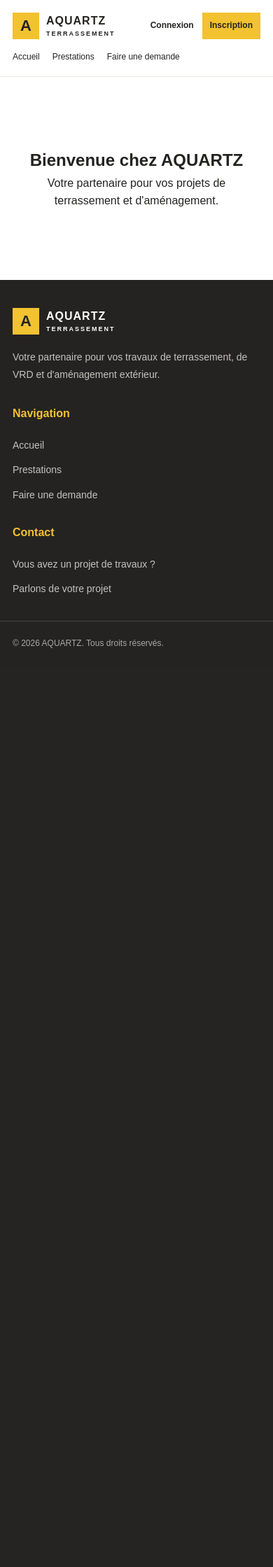
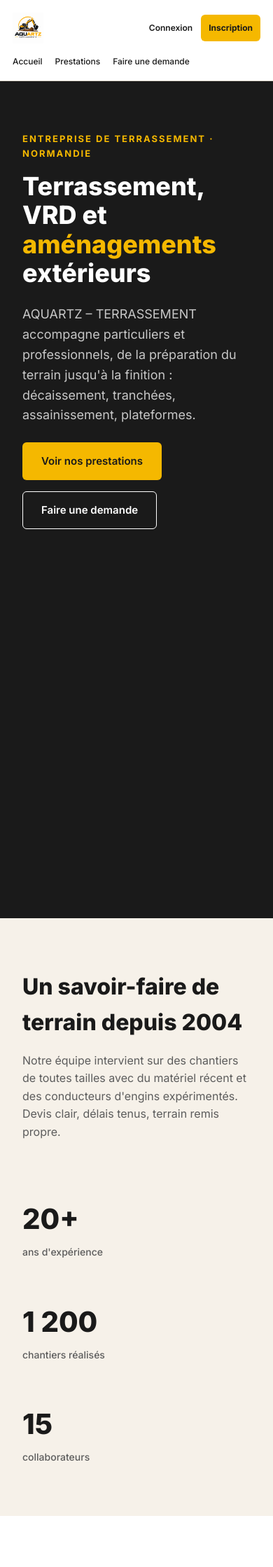
Before and after one commit to kidondrvgs/prj-aquartz, a Symfony app: template skeleton/templates/Accueil/accueil.html.twig in a window 390 px wide. Shown: the top 2239 px of the page at 70% size. Before the commit the page ends 926 px from the top, so only its background shows below. Run offline with Twig, Linux system fonts and the light colour scheme; the template is opened without the code that fills it, so the values that code supplies are empty; some libraries are stand-ins or nearby versions.

Commit message:
feat: termine la page d'accueil

```diff
--- a/skeleton/public/css/accueil.css
+++ b/skeleton/public/css/accueil.css
@@ -0,0 +1,271 @@
+/* ========================================
+   BOUTONS (utilisés uniquement sur l'accueil pour l'instant)
+======================================== */
+
+.btn {
+    display: inline-flex;
+    align-items: center;
+    justify-content: center;
+    padding: 14px 26px;
+    border-radius: 6px;
+    font-weight: 600;
+    font-size: 15px;
+    border: 1.5px solid transparent;
+    text-decoration: none;
+    cursor: pointer;
+    transition: opacity 0.15s ease;
+}
+
+.btn:hover {
+    opacity: 0.85;
+}
+
+.btn-yellow { background: var(--yellow); color: var(--black); }
+.btn-black  { background: var(--black); color: var(--white); }
+.btn-white  { background: transparent; border-color: var(--white); color: var(--white); }
+
+.link-arrow {
+    font-weight: 600;
+    font-size: 15px;
+    text-decoration: none;
+    color: var(--black);
+}
+
+.link-arrow:hover {
+    color: var(--brown);
+}
+
+
+/* ========================================
+   HERO
+======================================== */
+
+.hero {
+    display: flex;
+    align-items: center;
+    gap: 64px;
+    padding: 72px 80px;
+    background: var(--black);
+    color: var(--white);
+    flex-wrap: wrap;
+}
+
+.hero-content {
+    flex: 1 1 480px;
+    max-width: 640px;
+}
+
+.hero-eyebrow {
+    color: var(--yellow);
+    font-weight: 700;
+    font-size: 13px;
+    letter-spacing: 2px;
+    text-transform: uppercase;
+    margin-bottom: 16px;
+}
+
+.hero-title {
+    font-size: 48px;
+    font-weight: 800;
+    line-height: 1.15;
+    margin-bottom: 24px;
+}
+
+.hero-title span {
+    color: var(--yellow);
+}
+
+.hero-text {
+    color: var(--grey);
+    font-size: 18px;
+    max-width: 560px;
+    margin-bottom: 24px;
+}
+
+.hero-buttons {
+    display: flex;
+    gap: 16px;
+    flex-wrap: wrap;
+}
+
+.hero-image {
+    flex: 1 1 000px;
+    max-width: 576px;
+    margin-left: 450px;
+}
+
+.hero-image img {
+    border-radius: 12px;
+    width: 100%;
+    height: 420px;
+    object-fit: cover;
+}
+
+
+/* ========================================
+   PRESENTATION / CHIFFRES CLES
+======================================== */
+
+.about {
+    display: flex;
+    justify-content: space-between;
+    gap: 80px;
+    padding: 72px 80px;
+    background: var(--beige);
+    flex-wrap: wrap;
+}
+
+.about-text {
+    max-width: 560px;
+
+}
+
+.about-text h2 {
+    font-size: 32px;
+    font-weight: 800;
+    margin-bottom: 16px;
+}
+
+.about-text p {
+    color: var(--text-muted);
+    font-size: 16px;
+}
+
+.about-stats {
+    display: flex;
+    gap: 56px;
+    align-items: center;
+    flex-wrap: wrap;
+    margin-right: 90px;
+}
+
+.stat {
+    display: flex;
+    flex-direction: column;
+    gap: 4px;
+}
+
+.stat-number {
+    font-size: 40px;
+    font-weight: 800;
+}
+
+.stat-label {
+    font-size: 14px;
+    font-weight: 500;
+    color: var(--text-muted);
+}
+
+
+/* ========================================
+   PRESTATIONS (cartes)
+======================================== */
+
+.prestations {
+    padding: 72px 80px;
+}
+
+.prestations-header {
+    display: flex;
+    justify-content: space-between;
+    align-items: center;
+    margin-bottom: 32px;
+    flex-wrap: wrap;
+    gap: 16px;
+}
+
+.prestations-header h2 {
+    font-size: 32px;
+    font-weight: 800;
+}
+
+.prestations-grid {
+    display: grid;
+    grid-template-columns: repeat(auto-fit, minmax(260px, 1fr));
+    gap: 24px;
+}
+
+.card {
+    border: 1px solid var(--border);
+    border-radius: 12px;
+    overflow: hidden;
+    background: var(--white);
+}
+
+.card-image {
+    height: 150px;
+    background: #dbc9ab;
+    display: flex;
+    align-items: center;
+    justify-content: center;
+}
+
+.card-image img {
+    width: 100%;
+    height: 100%;
+    object-fit: cover;
+}
+
+.card-image span {
+    font-size: 13px;
+    font-weight: 500;
+    color: var(--brown);
+}
+
+.card-body {
+    padding: 20px;
+    display: flex;
+    flex-direction: column;
+    gap: 10px;
+}
+
+.card-body h3 {
+    font-size: 20px;
+    font-weight: 700;
+}
+
+.card-body p {
+    font-size: 14px;
+    color: var(--text-muted);
+    line-height: 1.45;
+}
+
+
+/* ========================================
+   BANDEAU CTA
+======================================== */
+
+.cta {
+    display: flex;
+    align-items: center;
+    justify-content: space-between;
+    gap: 24px;
+    padding: 56px 80px;
+    background: var(--yellow);
+    flex-wrap: wrap;
+}
+
+.cta p {
+    font-size: 28px;
+    font-weight: 800;
+    max-width: 760px;
+}
+
+
+/* ========================================
+   RESPONSIVE
+======================================== */
+
+@media (max-width: 960px) {
+    .hero,
+    .about,
+    .prestations,
+    .cta {
+        padding-left: 32px;
+        padding-right: 32px;
+    }
+
+    .hero-title {
+        font-size: 36px;
+    }
+}
--- a/skeleton/public/css/base.css
+++ b/skeleton/public/css/base.css
@@ -3,14 +3,16 @@
 ======================================== */
 
 :root {
-    --yellow: #f2c230;
-    --yellow-hover: #dfae14;
-    --black: #242321;
-    --black-light: #343330;
+    --yellow: #f5b800;
+    --yellow-hover: #d9a400;
+    --black: #1a1a1a;
+    --black-light: #2a2a2a;
     --white: #ffffff;
-    --beige: #f5f2eb;
-    --grey: #c5c3be;
-    --border: #e8e6e1;
+    --beige: #f6f1e9;
+    --grey: #c7c7c7;
+    --border: #e0d9cc;
+    --brown: #6b4423;
+    --text-muted: #5c5c5c;
 }
 
 * {
@@ -25,7 +27,7 @@
 }
 
 body {
-    font-family: Arial, Helvetica, sans-serif;
+    font-family: 'Inter', Arial, Helvetica, sans-serif;
     color: var(--black);
     background: var(--white);
     line-height: 1.6;
@@ -71,42 +73,28 @@
 .brand {
     display: inline-flex;
     align-items: center;
-    gap: 10px;
     text-decoration: none;
-    color: var(--black);
     flex-shrink: 0;
 }
 
-.brand-icon {
-    width: 44px;
-    height: 44px;
-    display: flex;
-    align-items: center;
-    justify-content: center;
-    background: var(--yellow);
-    color: var(--black);
-    font-size: 25px;
-    font-weight: 800;
-    line-height: 1;
+.brand-logo {
+    height: 112px;
+    width: auto;
 }
 
-.brand-text {
-    display: flex;
-    flex-direction: column;
-    line-height: 1.2;
+/* Sur le footer, le fond est noir : on remet le logo sur une carte
+   blanche pour qu'il reste lisible (le PNG a un fond clair). */
+.footer-logo {
+    display: inline-flex;
+    background: var(--white);
+    border-radius: 10px;
+    padding: 8px 14px;
+    width: fit-content;
 }
 
-.brand-text strong {
-    font-size: 19px;
-    font-weight: 800;
-    letter-spacing: 1px;
-}
-
-.brand-text small {
-    font-size: 10px;
-    font-weight: 600;
-    letter-spacing: 2px;
-    margin-top: 4px;
+.footer-logo img {
+    height: 90px;
+    width: auto;
 }
 
 
@@ -149,7 +137,7 @@
 }
 
 .nav-links a:hover {
-    color: #a77e00;
+    color: var(--brown);
 }
 
 /* Connexion et inscription */
@@ -171,7 +159,7 @@
 }
 
 .nav-login:hover {
-    color: #a77e00;
+    color: var(--brown);
 }
 
 .nav-register {
@@ -182,6 +170,7 @@
     color: var(--black);
     text-decoration: none;
     padding: 11px 18px;
+    border-radius: 6px;
     font-size: 14px;
     font-weight: 700;
     white-space: nowrap;
@@ -226,15 +215,13 @@
 
 .footer-brand {
     min-width: 0;
-}
-
-.footer-logo {
-    color: var(--white);
+    display: flex;
+    flex-direction: column;
+    gap: 14px;
 }
 
 .footer-brand p {
     max-width: 350px;
-    margin-top: 20px;
     color: var(--grey);
     font-size: 14px;
     line-height: 1.8;
@@ -255,6 +242,7 @@
     color: var(--yellow);
     font-size: 16px;
     font-weight: 700;
+    letter-spacing: .5px;
     margin-bottom: 8px;
 }
 
@@ -279,7 +267,7 @@
 /* Copyright */
 
 .footer-bottom {
-    border-top: 1px solid #484744;
+    border-top: 1px solid #3a3a38;
     padding-top: 22px;
     padding-bottom: 22px;
 }
@@ -368,18 +356,8 @@
         gap: 16px;
     }
 
-    .brand-icon {
-        width: 38px;
-        height: 38px;
-        font-size: 22px;
-    }
-
-    .brand-text strong {
-        font-size: 16px;
-    }
-
-    .brand-text small {
-        font-size: 9px;
+    .brand-logo {
+        height: 44px;
     }
 
     .nav-account {
--- a/skeleton/templates/Accueil/accueil.html.twig
+++ b/skeleton/templates/Accueil/accueil.html.twig
@@ -2,18 +2,129 @@
 
 {% block title %}Accueil - AQUARTZ Terrassement{% endblock %}
 
+{% block stylesheets %}
+    <link rel="stylesheet" href="{{ asset('css/accueil.css') }}">
+{% endblock %}
+
 {% block body %}
 
-    {# Première section de la page d'accueil #}
-    <section style="padding: 100px 20px; text-align: center;">
+    {# ================= HERO ================= #}
+    <section class="hero">
+        <div class="hero-content">
+            <p class="hero-eyebrow">Entreprise de terrassement · Normandie</p>
 
-        <h1>Bienvenue chez AQUARTZ</h1>
+            <h1 class="hero-title">
+                Terrassement, VRD et <span>aménagements</span> extérieurs
+            </h1>
 
-        <p>
-            Votre partenaire pour vos projets de terrassement
-            et d'aménagement.
-        </p>
+            <p class="hero-text">
+                AQUARTZ – TERRASSEMENT accompagne particuliers et professionnels,
+                de la préparation du terrain jusqu'à la finition : décaissement,
+                tranchées, assainissement, plateformes.
+            </p>
 
+            <div class="hero-buttons">
+                <a href="#prestations" class="btn btn-yellow">Voir nos prestations</a>
+                <a href="#demande" class="btn btn-white">Faire une demande</a>
+            </div>
+        </div>
+
+        <div class="hero-image">
+            <img src="{{ asset('images/hero-terrassement.jpg') }}" alt="Pelle mécanique sur chantier de terrassement">
+        </div>
+    </section>
+
+
+    {# ================= PRESENTATION ================= #}
+    <section class="about">
+        <div class="about-text">
+            <h2>Un savoir-faire de terrain depuis 2004</h2>
+            <p>
+                Notre équipe intervient sur des chantiers de toutes tailles avec
+                du matériel récent et des conducteurs d'engins expérimentés.
+                Devis clair, délais tenus, terrain remis propre.
+            </p>
+        </div>
+
+        <div class="about-stats">
+            <div class="stat">
+                <span class="stat-number">20+</span>
+                <span class="stat-label">ans d'expérience</span>
+            </div>
+            <div class="stat">
+                <span class="stat-number">1 200</span>
+                <span class="stat-label">chantiers réalisés</span>
+            </div>
+            <div class="stat">
+                <span class="stat-number">15</span>
+                <span class="stat-label">collaborateurs</span>
+            </div>
+        </div>
+    </section>
+
+
+    {# ================= PRESTATIONS ================= #}
+    <section class="prestations" id="prestations">
+        <div class="prestations-header">
+            <h2>Nos prestations</h2>
+            <a href="#" class="link-arrow">Voir toutes les prestations →</a>
+        </div>
+
+
+        <div class="prestations-grid">
+
+            <article class="card">
+                <div class="card-image">
+                    <img
+                        src="{{ asset('images/terrassement.jpg') }}"alt="Pelleteuse en train de réaliser des travaux de terrassement">
+                </div>
+                <div class="card-body">
+                    <h3>Terrassement</h3>
+                    <p>Préparation du terrain, nivellement, excavation et mise à niveau des plateformes.</p>
+                    <a href="#" class="link-arrow">En savoir plus →</a>
+                </div>
+            </article>
+
+            <article class="card">
+                <div class="card-image">
+                    <img src="{{ asset('images/assainissement.jpg') }}" alt="Travaux d'assainissement et pose de canalisations">
+                </div>
+                <div class="card-body">
+                    <h3>Assainissement</h3>
+                    <p>Installation de réseaux d’évacuation, drainage des eaux et raccordement aux réseaux existants.</p>
+                    <a href="#" class="link-arrow">En savoir plus →</a>
+                </div>
+            </article>
+
+            <article class="card">
+                <div class="card-image">
+                    <img src="{{ asset('images/demolition.jpg') }}" alt="Pelleteuse réalisant des travaux de démolition">
+                </div>
+                <div class="card-body">
+                    <h3>Démolition</h3>
+                    <p>Déconstruction de petits bâtiments, démolition de murets et retrait de dalles en béton.</p>
+                    <a href="#" class="link-arrow">En savoir plus →</a>
+                </div>
+            </article>
+
+            <article class="card">
+                <div class="card-image">
+                    <img src="{{ asset('images/amenagement-exterieur.jpg') }}" alt="Pose de pavés pour aménager une allée extérieure">
+                </div>
+                <div class="card-body">
+                    <h3>Aménagement extérieur</h3>
+                    <p>Création d’allées, aménagement de cours, pose de revêtements et préparation des accès.</p>
+                    <a href="#" class="link-arrow">En savoir plus →</a>
+                </div>
+            </article>
+        </div>
+    </section>
+
+
+    {# ================= CTA ================= #}
+    <section class="cta" id="demande">
+        <p>Un projet de terrassement ? Décrivez-le en ligne, nous vous répondons sous 48 h.</p>
+        <a href="#" class="btn btn-black">Faire une demande</a>
     </section>
 
 {% endblock %}
--- a/skeleton/templates/base.html.twig
+++ b/skeleton/templates/base.html.twig
@@ -7,6 +7,11 @@
     <title>{% block title %}AQUARTZ - Terrassement{% endblock %}</title>
 
     <meta name="description" content="AQUARTZ, spécialiste du terrassement, des VRD et de l'aménagement extérieur.">
+
+    {# Police Inter utilisée sur toute la maquette #}
+    <link rel="preconnect" href="https://fonts.googleapis.com">
+    <link rel="preconnect" href="https://fonts.gstatic.com" crossorigin>
+    <link href="https://fonts.googleapis.com/css2?family=Inter:wght@400;500;600;700;800&display=swap" rel="stylesheet">
 
     <link rel="stylesheet" href="{{ asset('css/base.css') }}">
 
@@ -20,17 +25,13 @@
         <nav class="navbar container">
 
             <a href="{{ path('app_accueil') }}" class="brand">
-                <span class="brand-icon">A</span>
-
-                <span class="brand-text">
-                    <strong>AQUARTZ</strong>
-                    <small>TERRASSEMENT</small>
-                </span>
+                <img src="{{ asset('images/logo-aquartz.png') }}" alt="AQUARTZ – TERRASSEMENT" class="brand-logo">
             </a>
 
             <div class="nav-links">
                 <a href="{{ path('app_accueil') }}">Accueil</a>
 
+                {# Tant que la page Prestations n'existe pas encore, on pointe vers la section de l'accueil #}
                 <a href="{{ path('app_accueil') }}#prestations">
                     Prestations
                 </a>
@@ -41,6 +42,7 @@
             </div>
 
             <div class="nav-account">
+                {# À remplacer par path('app_login') / path('app_register') une fois ces routes créées #}
                 <a href="#" class="nav-login">Connexion</a>
 
                 <a href="#" class="nav-register">Inscription</a>
@@ -64,13 +66,8 @@
             {# Présentation de l'entreprise #}
             <div class="footer-brand">
 
-                <a href="{{ path('app_accueil') }}" class="brand footer-logo">
-                    <span class="brand-icon">A</span>
-
-                    <span class="brand-text">
-                        <strong>AQUARTZ</strong>
-                        <small>TERRASSEMENT</small>
-                    </span>
+                <a href="{{ path('app_accueil') }}" class="footer-logo">
+                    <img src="{{ asset('images/logo-aquartz.png') }}" alt="AQUARTZ – TERRASSEMENT">
                 </a>
 
                 <p>
@@ -104,7 +101,8 @@
 
                 <h3>Contact</h3>
 
-                <p>Vous avez un projet de travaux ?</p>
+                <p>14 rue des Carrières, 76000 Rouen</p>
+                <p>02 35 00 00 00</p>
 
                 <a href="{{ path('app_accueil') }}#demande">
                     Parlons de votre projet
@@ -118,7 +116,7 @@
         {# Copyright #}
         <div class="footer-bottom container">
             <p>
-                © {{ "now"|date("Y") }} AQUARTZ.
+                © {{ "now"|date("Y") }} AQUARTZ – TERRASSEMENT.
                 Tous droits réservés.
             </p>
         </div>
```
Also changed, not shown: skeleton/public/images/demolition.jpg (added), skeleton/public/images/hero-terrassement.jpg (added), skeleton/public/images/logo-aquartz.png (added), 3 other files.
